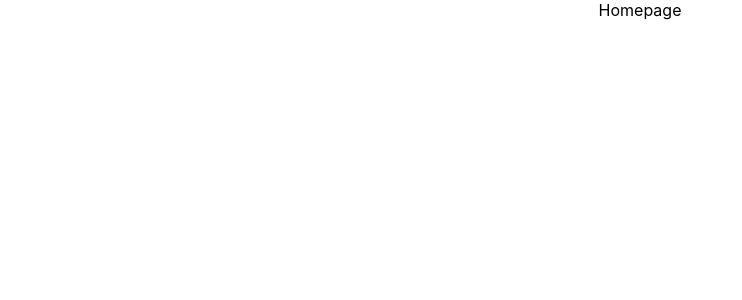
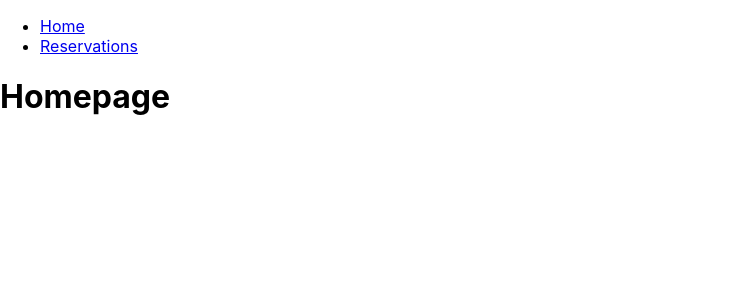
Before and after one commit to Nessvah/little_lemon_restaurant, a React (Create React App) app: page / in a window 1280 px wide. Shown: the top 300 px of the page, without its empty margins (0-742 px from the left). Built offline with nearby package versions, Linux system fonts and the light colour scheme.

Commit message:
add react router to make multiple page website

```diff
--- a/package.json
+++ b/package.json
@@ -8,6 +8,7 @@
     "@testing-library/user-event": "^13.5.0",
     "react": "^18.2.0",
     "react-dom": "^18.2.0",
+    "react-router-dom": "^6.7.0",
     "react-scripts": "5.0.1",
     "web-vitals": "^2.1.4"
   },
--- a/src/App.js
+++ b/src/App.js
@@ -1,7 +1,27 @@
+import Home from "./Pages/Home";
+import Reservations from "./Pages/Reservations";
+import NoPageFound from "./Pages/NoPageFound"
+import {Link, Route, Routes} from "react-router-dom";
+
 import "./App.css";
 
 function App() {
-  return <div className="App">Homepage</div>;
+  return(
+      <>
+        <nav>
+          <ul>
+            <li><Link to={"/"}>Home</Link></li>
+            <li><Link to={"/reservations"}>Reservations</Link></li>
+          </ul>
+        </nav>
+        <Routes>
+          {/*index path - the component to go to*/}
+          <Route path="/" element={<Home/>}/>
+          <Route path={"/reservations"} element={<Reservations/>}/>
+          <Route path={"/pagenotfound"} element={<NoPageFound/>}/>
+        </Routes>
+      </>
+      )
 }
 
 export default App;
--- /dev/null
+++ b/src/Pages/Home.js
@@ -0,0 +1,7 @@
+const Home = () => {
+    return(
+        <h1> Homepage</h1>
+    )
+}
+
+export default Home;
--- /dev/null
+++ b/src/Pages/Reservations.js
@@ -0,0 +1,7 @@
+const Reservations = () => {
+    return(
+        <h1>Reservations</h1>
+    )
+}
+
+export default Reservations;
--- a/src/index.js
+++ b/src/index.js
@@ -3,11 +3,14 @@ import ReactDOM from 'react-dom/client';
 import './index.css';
 import App from './App';
 import reportWebVitals from './reportWebVitals';
+import { BrowserRouter} from "react-router-dom";
 
 const root = ReactDOM.createRoot(document.getElementById('root'));
 root.render(
   <React.StrictMode>
-    <App />
+      <BrowserRouter>
+          <App />
+      </BrowserRouter>
   </React.StrictMode>
 );
 
```
Also changed, not shown: src/Pages/Layout.js (added), src/Pages/NoPageFound.js (added), 2 other files (tests, documents, lock files or other folders).
